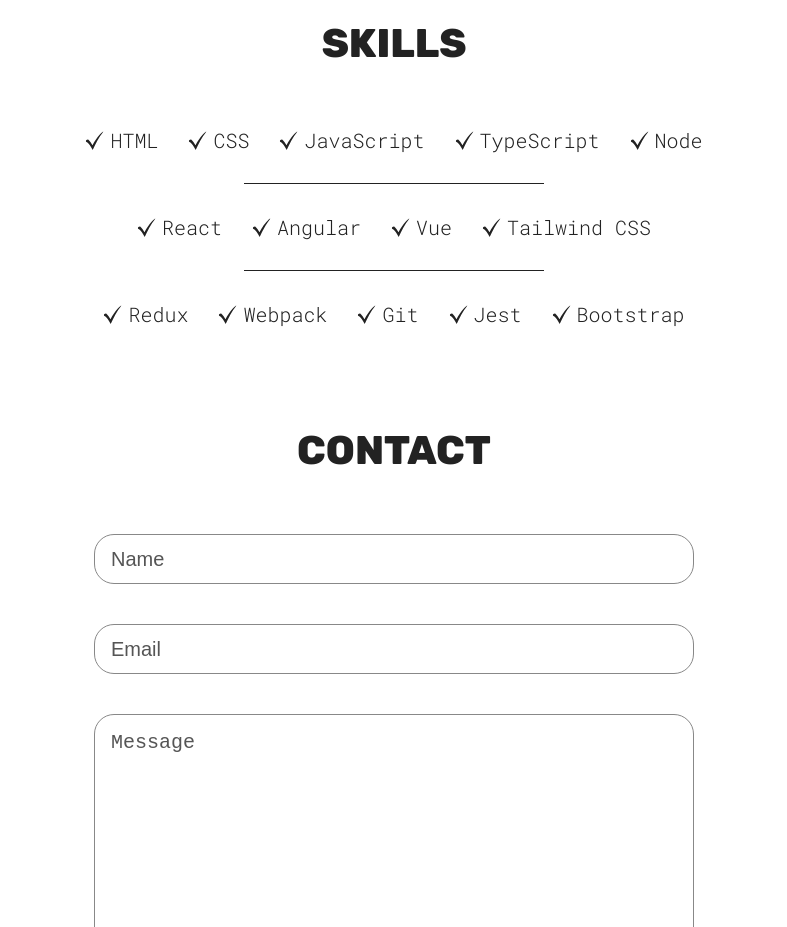
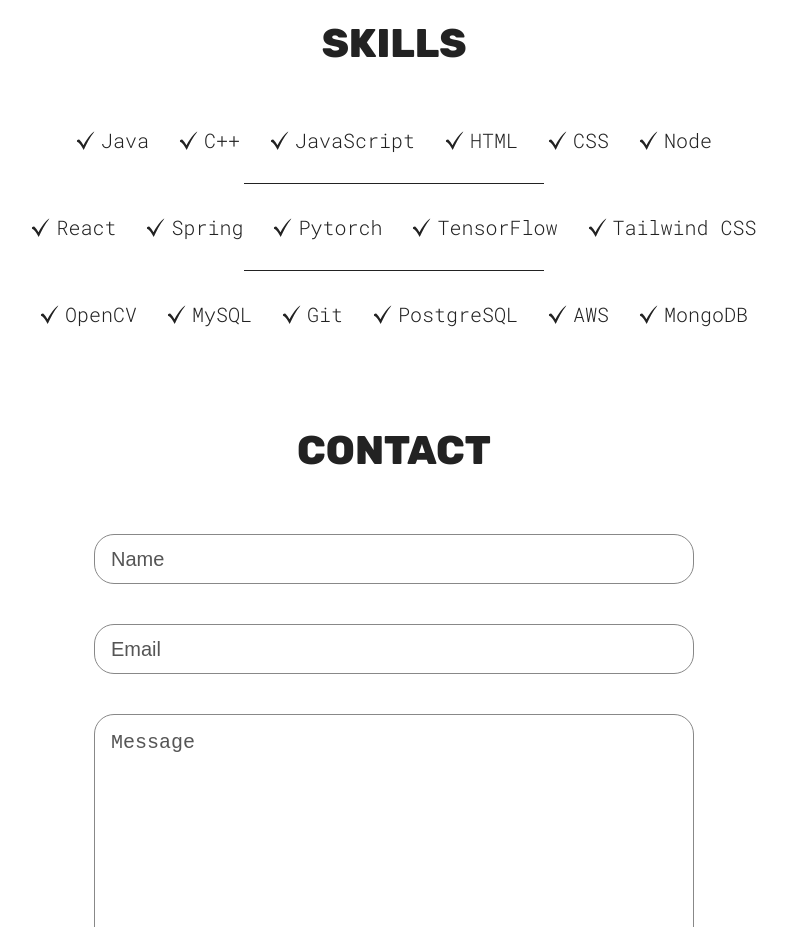
Before and after one commit to Alvis-sim/alvis-sim, a React (Vite) app: page / in a window 1280 px wide. Shown: the part 1400-2327 px from the top of the page, without its empty margins (246-1033 px from the left). Built offline with nearby package versions, Linux system fonts and the light colour scheme.

Commit message:
Update Skills.jsx

```diff
--- a/src/sections/Skills/Skills.jsx
+++ b/src/sections/Skills/Skills.jsx
@@ -12,26 +12,30 @@ function Skills() {
     <section id="skills" className={styles.container}>
       <h1 className="sectionTitle">Skills</h1>
       <div className={styles.skillList}>
+        <SkillList src={checkMarkIcon} skill="Java" />
+        <SkillList src={checkMarkIcon} skill="C++" />
+        <SkillList src={checkMarkIcon} skill="JavaScript" />
         <SkillList src={checkMarkIcon} skill="HTML" />
         <SkillList src={checkMarkIcon} skill="CSS" />
-        <SkillList src={checkMarkIcon} skill="JavaScript" />
-        <SkillList src={checkMarkIcon} skill="TypeScript" />
         <SkillList src={checkMarkIcon} skill="Node" />
       </div>
       <hr />
       <div className={styles.skillList}>
         <SkillList src={checkMarkIcon} skill="React" />
-        <SkillList src={checkMarkIcon} skill="Angular" />
-        <SkillList src={checkMarkIcon} skill="Vue" />
+        <SkillList src={checkMarkIcon} skill="Spring" />
+        <SkillList src={checkMarkIcon} skill="Pytorch" />
+        <SkillList src={checkMarkIcon} skill="TensorFlow" />
         <SkillList src={checkMarkIcon} skill="Tailwind CSS" />
       </div>
       <hr />
       <div className={styles.skillList}>
-        <SkillList src={checkMarkIcon} skill="Redux" />
-        <SkillList src={checkMarkIcon} skill="Webpack" />
+        <SkillList src={checkMarkIcon} skill="OpenCV" />
+        <SkillList src={checkMarkIcon} skill="MySQL" />
         <SkillList src={checkMarkIcon} skill="Git" />
-        <SkillList src={checkMarkIcon} skill="Jest" />
-        <SkillList src={checkMarkIcon} skill="Bootstrap" />
+        <SkillList src={checkMarkIcon} skill="PostgreSQL" />
+        <SkillList src={checkMarkIcon} skill="AWS" />
+        <SkillList src={checkMarkIcon} skill="MongoDB" />
+
       </div>
     </section>
   );
```
